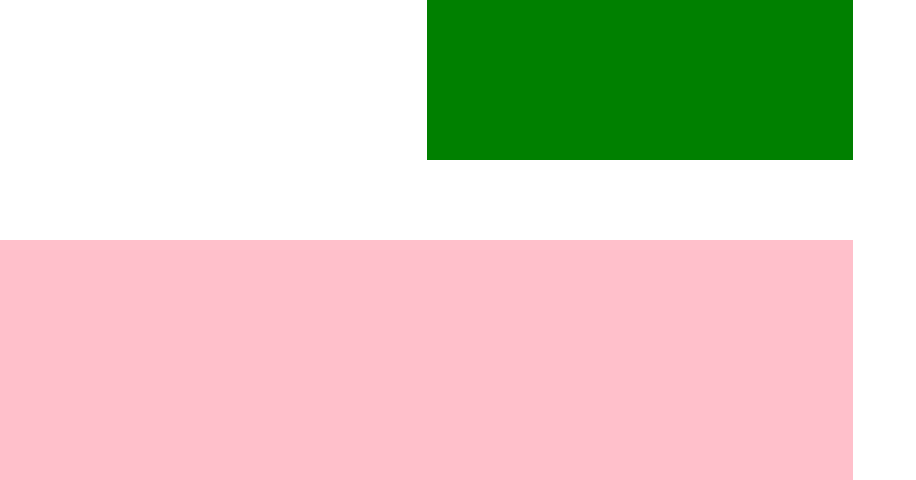
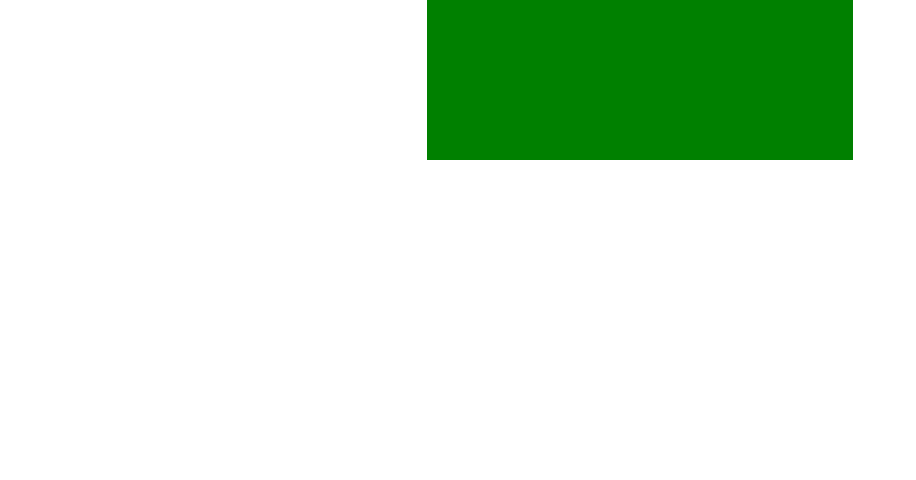
Before and after one commit to mwmccreary/twoonone, a Jekyll site: the page about/index.html, which Jekyll copies as it is, in a window 1280 px wide. Shown: the part 1361-1841 px from the top of the page, without its empty margins (0-916 px from the left). Built offline with Jekyll 4.4.1, drawn with Linux system fonts in a browser that asks for light colours.

Commit message:
Update about.css

```diff
--- a/css/about.css
+++ b/css/about.css
@@ -145,9 +145,6 @@ a:hover {
 .twob {
 	width: 33.333%; height: 25%; background: green; bottom:33.333%; left: 33.333%;
 }
-.threea {
-	width: 66.667%; height: 25%; background: pink; bottom: 0; left: 0;
-}
 .twoc {
 	width: 33.333%; height: 50%; background: yellow; top: 33.333%; right: 0;
 }
```
